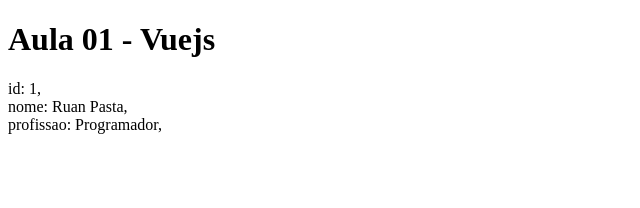
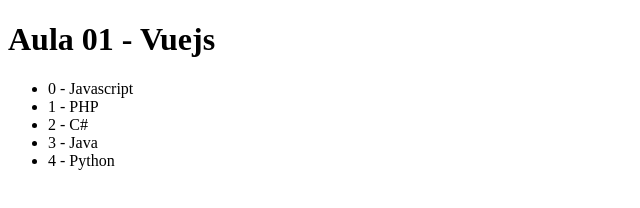
Before and after one commit to ruanpasta/curso-vuejs-youtube, a plain HTML site: page aula-1-2-3-4/index.html in a window 1280 px wide. Shown: the whole page, without its empty margins (0-640 px from the left). Drawn offline with nearby package versions, Linux system fonts and the light colour scheme.

Commit message:
Aula 4 - v-for -.-'

```diff
--- a/aula-1-2-3-4/index.html
+++ b/aula-1-2-3-4/index.html
@@ -10,12 +10,9 @@
 	<div id="app">
 		<h1>{{ titulo }}</h1>
 
-		<div v-if="usuario.id === 1">
-			id: {{ usuario.id }}, <br />
-			nome: {{ usuario.nome }}, <br />
-			profissao: {{ usuario.profissao }}, <br />
-		</div>
-		<div v-else>Nenhum usuario encontrado</div>
+		<ul>
+			<li v-for="(item, index) of linguagens">{{ index }} - {{ item.nome }}</li>
+		</ul>
 	</div>
 
 	<script src="https://cdn.jsdelivr.net/npm/vue@2"></script>
@@ -25,13 +22,14 @@
 			el: "#app",
 			data: {
 				titulo: "Aula 01 - Vuejs",
-				usuario: {
-					id: 1,
-					nome: "Ruan Pasta",
-					profissao: "Programador"
-				}
-			}
-		});
+				linguagens: [
+					{ nome: "Javascript" },
+					{ nome: "PHP" },
+					{ nome: "C#" },
+					{ nome: "Java" },
+					{ nome: "Python" },
+				]
+		}});
 	</script>
 </body>
 </html>
```
